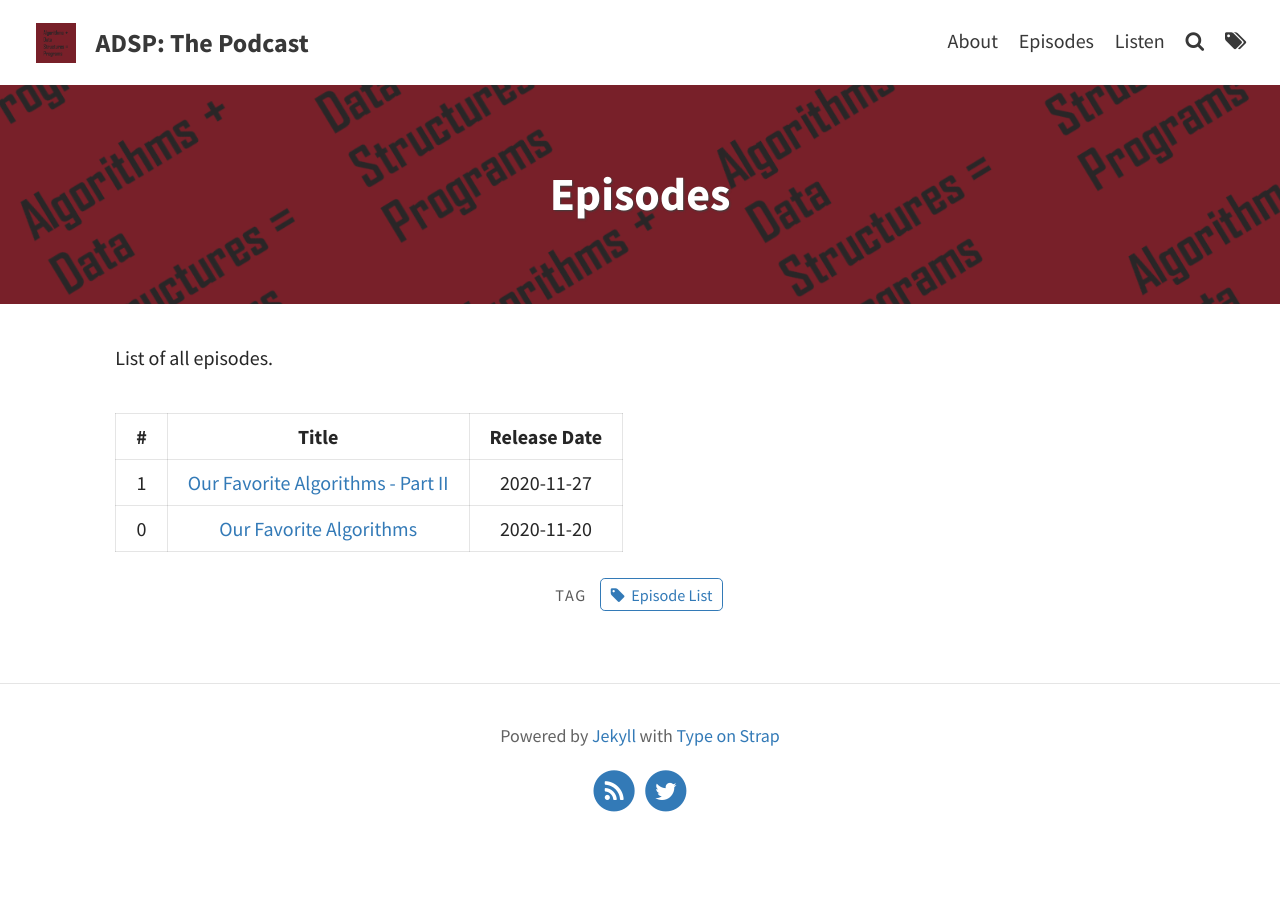
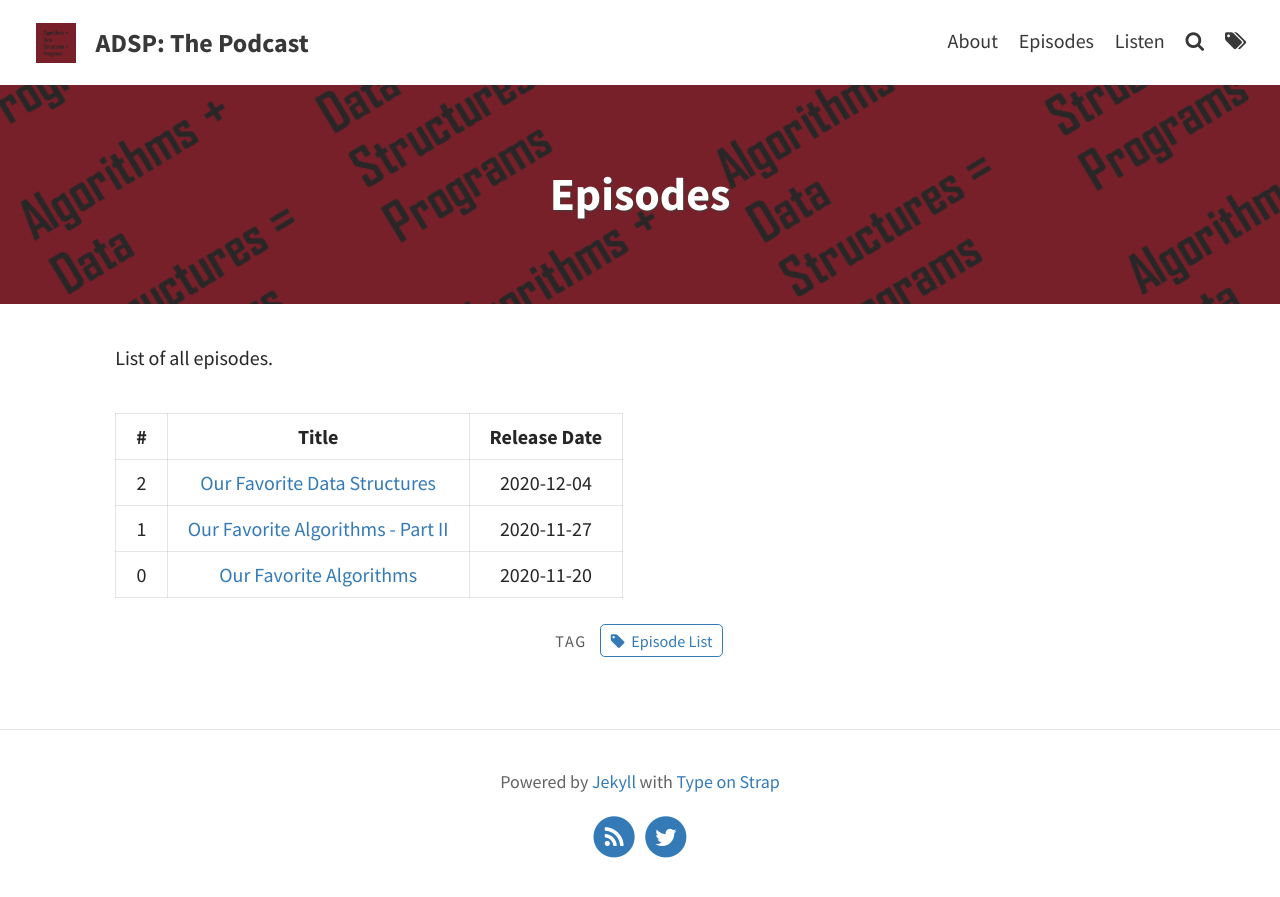
Before and after one commit to codereport/adsp2, a Jekyll site: the page built from pages/episodes.md, in a window 1280 px wide. Shown: the top 897 px of the page. Built offline with Jekyll 4.4.1, drawn with Linux system fonts in a browser that asks for light colours.

Commit message:
Update episodes.md

```diff
--- a/pages/episodes.md
+++ b/pages/episodes.md
@@ -10,5 +10,6 @@ List of all episodes.
 
 |   #   |                                      Title                                      | Release Date |
 | :---: | :-----------------------------------------------------------------------------: | :----------: |
+|   2   | [Our Favorite Data Structures](https://adspthepodcast.com/2020/12/04/Episode-2.html) | 2020-12-04|
 |   1   | [Our Favorite Algorithms - Part II](https://adspthepodcast.com/2020/11/27/Episode-1.html) | 2020-11-27|
 |   0   | [Our Favorite Algorithms](https://adspthepodcast.com/2020/11/20/Episode-0.html) |  2020-11-20  |
```
